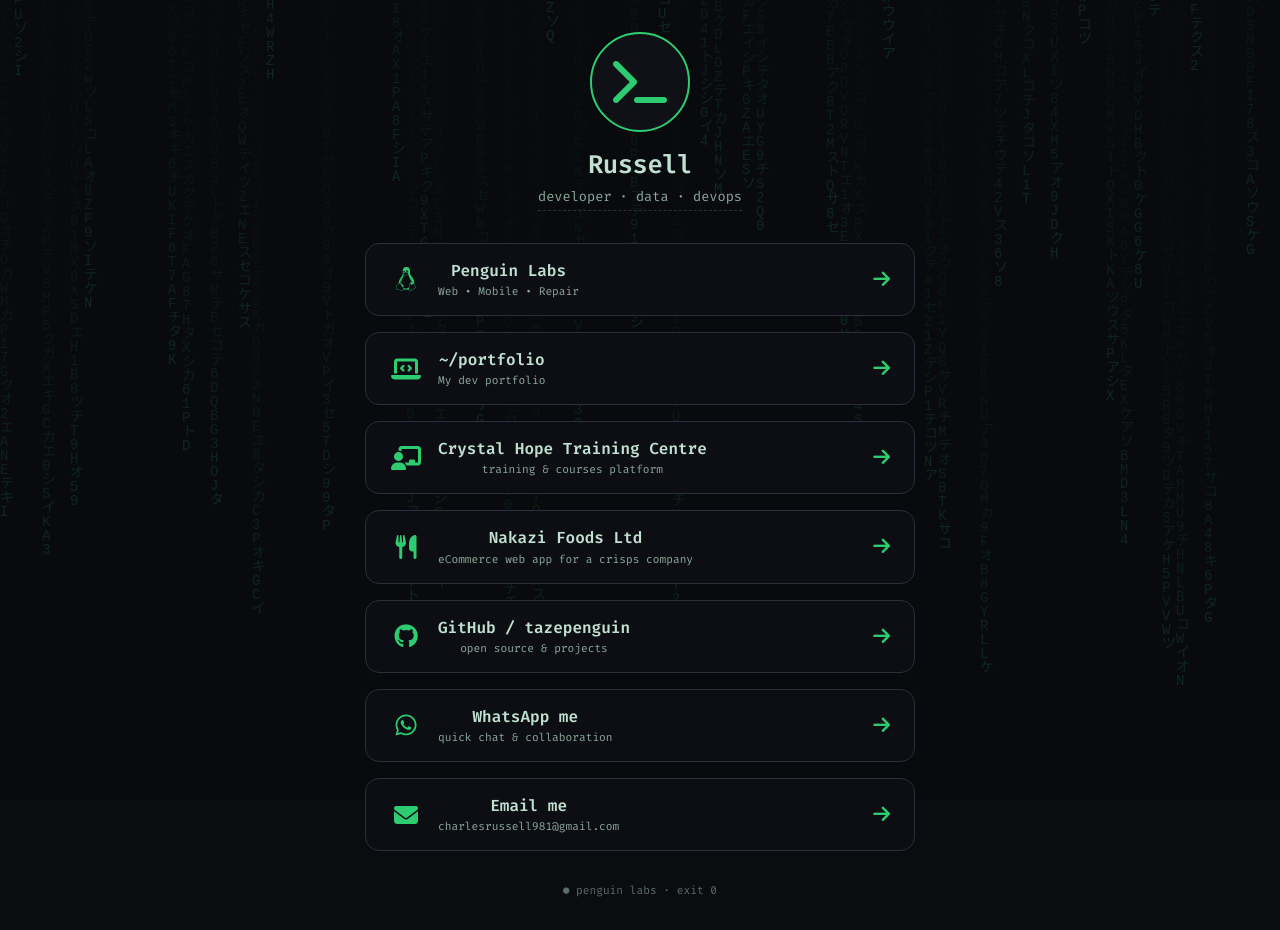
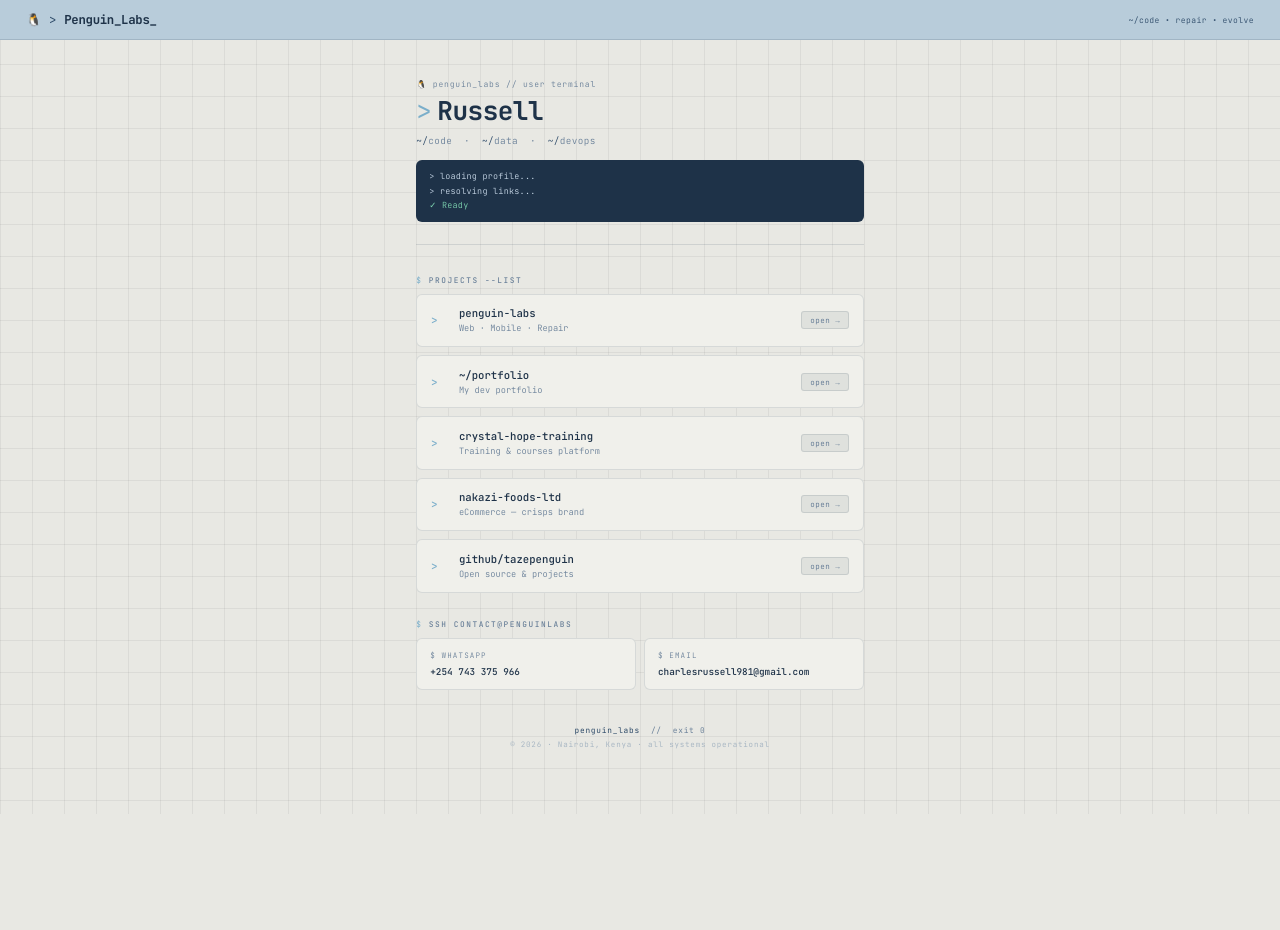
Before and after one commit to tazepenguin/linktree, a plain HTML site: page index.html in a window 1280 px wide. After the commit the page ends 814 px from the top, so only its background shows below. Drawn offline with Linux system fonts and the light colour scheme; animation ran at ten frames a second.

Commit message:
Update index.html

```diff
--- a/index.html
+++ b/index.html
@@ -1,369 +1,434 @@
 <!DOCTYPE html>
 <html lang="en">
 <head>
-  <meta charset="UTF-8">
-  <meta name="viewport" content="width=device-width, initial-scale=1.0, viewport-fit=cover">
-  <title>Russell | links</title>
-  <link href="https://fonts.googleapis.com/css2?family=Fira+Code:wght@400;500;600;700&display=swap" rel="stylesheet">
+<meta charset="UTF-8" />
+<meta name="viewport" content="width=device-width, initial-scale=1.0" />
+<title>Russell // Penguin Labs</title>
+<link rel="preconnect" href="https://fonts.googleapis.com" />
+<link rel="preconnect" href="https://fonts.gstatic.com" crossorigin />
+<link href="https://fonts.googleapis.com/css2?family=JetBrains+Mono:wght@300;400;500;700&display=swap" rel="stylesheet" />
+<style>
+  *, *::before, *::after { box-sizing: border-box; margin: 0; padding: 0; }
 
-  <link rel="stylesheet" href="https://cdnjs.cloudflare.com/ajax/libs/font-awesome/6.5.2/css/all.min.css">
-  <style>
-    * {
-      margin: 0;
-      padding: 0;
-      box-sizing: border-box;
+  :root {
+    --bg:           #e8e8e3;
+    --grid:         rgba(0,0,0,0.055);
+    --navbar:       #b8ccda;
+    --navbar-text:  #1e3248;
+    --surface:      #f0f0eb;
+    --surface-h:    #ffffff;
+    --border:       rgba(30,50,72,0.12);
+    --border-h:     rgba(30,50,72,0.28);
+    --navy:         #1e3248;
+    --navy-mid:     #2d4a68;
+    --blue-accent:  #7aaeca;
+    --text:         #1e3248;
+    --muted:        #6a8099;
+    --tag-bg:       rgba(30,50,72,0.08);
   }
+
+  html, body {
+    min-height: 100%;
+    font-family: 'JetBrains Mono', 'Courier New', monospace;
+    -webkit-font-smoothing: antialiased;
+    font-size: 13px;
+    background-color: var(--bg);
+    color: var(--text);
+  }
+
+  /* subtle grid background like the site */
   body {
-      background: #0a0c10;
-      font-family: 'Fira Code', monospace;
+    background-image:
+      linear-gradient(var(--grid) 1px, transparent 1px),
+      linear-gradient(90deg, var(--grid) 1px, transparent 1px);
+    background-size: 32px 32px;
     display: flex;
-      justify-content: center;
+    flex-direction: column;
     align-items: center;
     min-height: 100vh;
-      padding: 2rem 1rem;
-      color: #c0e0d0;
-      transition: background 0.1s;
+    padding-bottom: 5rem;
   }
-    .link-container {
-      max-width: 550px;
+
+  /* ── Navbar ── */
+  .navbar {
     width: 100%;
-      text-align: center;
-    }
-    .avatar {
-      width: 100px;
-      height: 100px;
-      border-radius: 50%;
-      border: 2px solid #2ecc71;
-      margin: 0 auto 1rem;
-      background: #1e2a2a;
-      display: flex;
-      align-items: center;
-      justify-content: center;
-      font-size: 3rem;
-      color: #2ecc71;
-      background: #0f1117;
-      transition: all 0.1s;
-    }
-    h1 {
-      font-size: 1.6rem;
-      font-weight: 600;
-      margin-bottom: 0.25rem;
-      letter-spacing: -0.5px;
-    }
-    .tagline {
-      color: #8ba89a;
-      font-size: 0.85rem;
-      margin-bottom: 2rem;
-      border-bottom: 1px dashed #2a2f3a;
-      display: inline-block;
-      padding-bottom: 0.3rem;
-    }
-    .link-card {
-      background: #0c0e13;
-      border: 1px solid #2a2f3a;
-      border-radius: 14px;
-      padding: 1rem 1.5rem;
-      margin-bottom: 1rem;
-      display: flex;
-      align-items: center;
-      justify-content: space-between;
-      text-decoration: none;
-      color: #c0e0d0;
-      transition: all 0.2s ease;
-      backdrop-filter: blur(2px);
-    }
-    .link-card:hover {
-      border-color: #2ecc71;
-      transform: translateY(-2px);
-      box-shadow: 0 5px 12px rgba(46,204,113,0.2);
-    }
-    .link-left {
+    background: var(--navbar);
+    padding: 0.85rem 2rem;
     display: flex;
     align-items: center;
     gap: 1rem;
-    }
-    .link-left i {
-      font-size: 1.5rem;
-      width: 32px;
-      color: #2ecc71;
-    }
-    .link-info h3 {
-      font-size: 1rem;
-      font-weight: 600;
-      margin-bottom: 0.2rem;
-    }
-    .link-info p {
-      font-size: 0.7rem;
-      color: #8ba89a;
-    }
-    .arrow {
-      color: #2ecc71;
-      font-size: 1.2rem;
-      transition: 0.2s;
-    }
-    .link-card:hover .arrow {
-      transform: translateX(4px);
-    }
-    footer {
-      margin-top: 2rem;
-      font-size: 0.7rem;
-      color: #5a6e66;
-    }
-    .matrix-bg {
-      position: fixed;
-      top: 0;
-      left: 0;
-      width: 100%;
-      height: 100%;
-      z-index: -1;
-      opacity: 0.15;
-      pointer-events: none;
+    margin-bottom: 3rem;
+    border-bottom: 1px solid rgba(30,50,72,0.15);
   }
 
-    body.glitch {
-      animation: bgFlicker 0.15s infinite;
+  .navbar-brand {
+    display: flex;
+    align-items: baseline;
+    gap: 8px;
+    font-weight: 700;
+    font-size: 0.95rem;
+    color: var(--navy);
+    letter-spacing: -0.3px;
   }
 
-    @keyframes bgFlicker {
-      0%, 100% { background: #0a0c10; }
-      50% { background: #0e1218; }
+  .navbar-brand .prompt { color: var(--navy-mid); font-weight: 400; }
+
+  .navbar-sub {
+    font-size: 0.62rem;
+    color: var(--navy-mid);
+    font-weight: 300;
+    letter-spacing: 0.05em;
+    margin-left: auto;
   }
 
-    body.glitch .link-container {
-      animation: containerShake 0.12s infinite;
+  /* ── Wrap ── */
+  .wrap {
+    width: 100%;
+    max-width: 480px;
+    padding: 0 1.25rem;
+    animation: fadeUp 0.45s ease both;
   }
 
-    body.glitch .avatar,
-    body.glitch h1,
-    body.glitch .tagline,
-    body.glitch .link-card,
-    body.glitch footer {
-      animation: textGlitch 0.18s infinite;
+  @keyframes fadeUp {
+    from { opacity: 0; transform: translateY(12px); }
+    to   { opacity: 1; transform: translateY(0); }
   }
 
-    @keyframes textGlitch {
-      0% {
-        transform: translate(0);
-        text-shadow: 0 0 0 #2ecc71;
-        filter: blur(0);
-        opacity: 1;
-      }
-      10% {
-        transform: translate(-2px, 1px);
-        text-shadow: -2px 0 #ff0055, 2px 0 #00ffff;
-      }
-      20% {
-        transform: translate(2px, -2px);
-        text-shadow: 2px 0 #ff0055, -2px 0 #00ffff;
-        filter: blur(0.4px);
-      }
-      30% {
-        transform: translate(-1px, 2px);
-        text-shadow: -1px 0 #00ffaa, 1px 0 #ff00aa;
-      }
-      40% {
-        transform: translate(3px, 0);
-        text-shadow: 3px 0 red, -3px 0 cyan;
-        filter: blur(0.6px);
-        opacity: 0.9;
-      }
-      50% {
-        transform: translate(-3px, -1px);
-        text-shadow: -3px 0 cyan, 3px 0 magenta;
-      }
-      60% {
-        transform: translate(1px, 2px);
-        text-shadow: 1px 0 lime, -1px 0 yellow;
-        filter: blur(0.3px);
-      }
-      70% {
-        transform: translate(-2px, -2px);
-        text-shadow: -2px 0 #0ff, 2px 0 #f0f;
-      }
-      80% {
-        transform: translate(2px, 1px);
-        text-shadow: 2px 0 red, -2px 0 blue;
-        opacity: 0.95;
-      }
-      90% {
-        transform: translate(-1px, 0);
-        text-shadow: -1px 0 #ff9900, 1px 0 #00ccff;
-      }
-      100% {
-        transform: translate(0);
-        text-shadow: 0 0 0 #2ecc71;
-        filter: blur(0);
-        opacity: 1;
-      }
+  /* ── Hero ── */
+  .hero {
+    margin-bottom: 2.25rem;
+    padding-bottom: 1.75rem;
+    border-bottom: 1px solid var(--border);
   }
 
-    @keyframes containerShake {
-      0%, 100% { transform: translate(0); }
-      25% { transform: translate(-3px, 1px); }
-      50% { transform: translate(3px, -1px); }
-      75% { transform: translate(-1px, 2px); }
+  .hero-eyebrow {
+    font-size: 0.62rem;
+    color: var(--muted);
+    font-weight: 300;
+    letter-spacing: 0.1em;
+    margin-bottom: 6px;
   }
 
-    body.glitch .avatar i {
-      animation: iconGlitch 0.2s infinite;
+  .hero-title {
+    font-size: 2rem;
+    font-weight: 700;
+    color: var(--navy);
+    letter-spacing: -0.5px;
+    line-height: 1.05;
+    display: flex;
+    align-items: center;
+    gap: 6px;
   }
 
-    @keyframes iconGlitch {
-      0%, 100% { transform: scale(1); }
-      30% { transform: scale(1.05) rotate(2deg); }
-      60% { transform: scale(0.98) rotate(-2deg); }
+  .hero-title .prompt-sym {
+    color: var(--blue-accent);
+    font-weight: 400;
   }
 
-    body.glitch .link-card {
-      border-color: #ff0055;
-      box-shadow: 0 0 8px rgba(255, 0, 85, 0.3);
+  .cursor {
+    display: inline-block;
+    width: 12px;
+    height: 1.2em;
+    background: var(--navy);
+    vertical-align: text-bottom;
+    animation: blink 1.1s step-end infinite;
+    border-radius: 1px;
   }
+
+  @keyframes blink {
+    0%, 100% { opacity: 1; }
+    50%       { opacity: 0; }
+  }
+
+  .hero-sub {
+    margin-top: 8px;
+    font-size: 0.72rem;
+    color: var(--muted);
+    font-weight: 300;
+    letter-spacing: 0.04em;
+  }
+
+  .hero-sub .seg { color: var(--navy-mid); }
+
+  /* ── Terminal block (like the site's deploy box) ── */
+  .terminal-block {
+    margin-top: 1rem;
+    background: var(--navy);
+    border-radius: 6px;
+    padding: 0.7rem 1rem;
+    font-size: 0.65rem;
+    color: #8ab0cc;
+    font-weight: 300;
+    line-height: 1.7;
+    letter-spacing: 0.03em;
+  }
+
+  .terminal-block .t-success { color: #7dd3b0; }
+  .terminal-block .t-cmd     { color: #c8d8e8; }
+
+  /* ── Section label ── */
+  .section-label {
+    font-size: 0.6rem;
+    font-weight: 500;
+    color: var(--muted);
+    letter-spacing: 0.2em;
+    text-transform: uppercase;
+    margin: 2rem 0 0.7rem;
+  }
+
+  .section-label::before {
+    content: '$ ';
+    color: var(--blue-accent);
+    font-weight: 400;
+  }
+
+  /* ── Link cards ── */
+  .links {
+    display: flex;
+    flex-direction: column;
+    gap: 8px;
+  }
+
+  .link-card {
+    display: flex;
+    align-items: center;
+    gap: 12px;
+    padding: 0.9rem 1.05rem;
+    background: var(--surface);
+    border: 1px solid var(--border);
+    border-radius: 6px;
+    text-decoration: none;
+    color: var(--text);
+    transition: background 0.15s, border-color 0.15s, transform 0.15s;
+    animation: fadeUp 0.4s ease both;
+    position: relative;
+    overflow: hidden;
+  }
+
+  .link-card::after {
+    content: '';
+    position: absolute;
+    left: 0; top: 0; bottom: 0;
+    width: 3px;
+    background: var(--navy);
+    opacity: 0;
+    transition: opacity 0.15s;
+  }
+
+  .link-card:hover {
+    background: var(--surface-h);
+    border-color: var(--border-h);
+    transform: translateY(-1px);
+  }
+
+  .link-card:hover::after { opacity: 1; }
+
+  .link-card:nth-child(1) { animation-delay: 0.07s; }
+  .link-card:nth-child(2) { animation-delay: 0.12s; }
+  .link-card:nth-child(3) { animation-delay: 0.17s; }
+  .link-card:nth-child(4) { animation-delay: 0.22s; }
+  .link-card:nth-child(5) { animation-delay: 0.27s; }
+
+  .link-prompt {
+    color: var(--blue-accent);
+    font-size: 0.85rem;
+    font-weight: 500;
+    flex-shrink: 0;
+    width: 16px;
+  }
+
+  .link-info { flex: 1; min-width: 0; }
+
+  .link-title {
+    font-size: 0.82rem;
+    font-weight: 500;
+    color: var(--navy);
+    white-space: nowrap;
+    overflow: hidden;
+    text-overflow: ellipsis;
+  }
+
+  .link-desc {
+    margin-top: 2px;
+    font-size: 0.67rem;
+    color: var(--muted);
+    font-weight: 300;
+  }
+
+  .link-badge {
+    font-size: 0.58rem;
+    padding: 3px 8px;
+    border: 1px solid var(--border);
+    border-radius: 3px;
+    color: var(--muted);
+    flex-shrink: 0;
+    letter-spacing: 0.06em;
+    background: var(--tag-bg);
+    transition: background 0.15s, border-color 0.15s, color 0.15s;
+  }
+
+  .link-card:hover .link-badge {
+    background: var(--navy);
+    border-color: var(--navy);
+    color: #c8d8e8;
+  }
+
+  /* ── Contact grid ── */
+  .contact-grid {
+    display: grid;
+    grid-template-columns: 1fr 1fr;
+    gap: 8px;
+  }
+
+  .contact-card {
+    padding: 0.85rem 1rem;
+    background: var(--surface);
+    border: 1px solid var(--border);
+    border-radius: 6px;
+    text-decoration: none;
+    display: flex;
+    flex-direction: column;
+    gap: 5px;
+    transition: background 0.15s, border-color 0.15s;
+    animation: fadeUp 0.4s ease 0.32s both;
+  }
+
+  .contact-card:hover {
+    background: var(--surface-h);
+    border-color: var(--border-h);
+  }
+
+  .contact-key {
+    font-size: 0.58rem;
+    color: var(--muted);
+    font-weight: 300;
+    letter-spacing: 0.15em;
+    text-transform: uppercase;
+  }
+
+  .contact-val {
+    font-size: 0.72rem;
+    color: var(--navy);
+    font-weight: 500;
+    word-break: break-all;
+  }
+
+  /* ── Footer ── */
+  footer {
+    margin-top: 2.75rem;
+    font-size: 0.6rem;
+    color: var(--muted);
+    text-align: center;
+    letter-spacing: 0.1em;
+    animation: fadeUp 0.4s ease 0.4s both;
+  }
+
+  footer .accent { color: var(--navy-mid); }
+  .status-bar { margin-top: 4px; font-size: 0.58rem; color: #aab8c4; }
 </style>
 </head>
 <body>
-  <canvas id="matrixCanvas" class="matrix-bg"></canvas>
-  <div class="link-container">
-    <div class="avatar">
-      <i class="fas fa-terminal"></i>
+
+<!-- Navbar -->
+<nav class="navbar">
+  <div class="navbar-brand">
+    🐧 <span class="prompt">&gt;</span> Penguin_Labs_
   </div>
-    <h1>Russell</h1>
-    <div class="tagline">developer · data · devops</div>
+  <div class="navbar-sub">~/code • repair • evolve</div>
+</nav>
 
+<div class="wrap">
 
-    <a href="https://penguinlabs.onrender.com" target="_blank" class="link-card">
-      <div class="link-left">
-        <i class="fa-brands fa-linux"></i>
-        <div class="link-info">
-          <h3>Penguin Labs</h3>
-          <p>Web • Mobile • Repair</p>
+  <!-- Hero -->
+  <div class="hero">
+    <div class="hero-eyebrow">🐧 penguin_labs // user terminal</div>
+    <div class="hero-title">
+      <span class="prompt-sym">&gt;</span> Russell<span class="cursor"></span>
+    </div>
+    <div class="hero-sub">
+      <span class="seg">~/</span>code &nbsp;·&nbsp;
+      <span class="seg">~/</span>data &nbsp;·&nbsp;
+      <span class="seg">~/</span>devops
+    </div>
+
+    <div class="terminal-block">
+      <div><span class="t-cmd">&gt; loading profile...</span></div>
+      <div><span class="t-cmd">&gt; resolving links...</span></div>
+      <div><span class="t-success">✓ Ready</span></div>
     </div>
   </div>
-      <div class="arrow"><i class="fas fa-arrow-right"></i></div>
+
+  <!-- Projects -->
+  <div class="section-label">projects --list</div>
+  <div class="links">
+
+    <a class="link-card" href="https://penguinlabs.onrender.com" target="_blank" rel="noopener">
+      <div class="link-prompt">&gt;</div>
+      <div class="link-info">
+        <div class="link-title">penguin-labs</div>
+        <div class="link-desc">Web · Mobile · Repair</div>
+      </div>
+      <div class="link-badge">open →</div>
     </a>
 
-    <a href="https://russell-portfolio.onrender.com" target="_blank" class="link-card">
-      <div class="link-left">
-        <i class="fas fa-laptop-code"></i>
+    <a class="link-card" href="https://russell-portfolio.onrender.com" target="_blank" rel="noopener">
+      <div class="link-prompt">&gt;</div>
       <div class="link-info">
-          <h3>~/portfolio</h3>
-          <p>My dev portfolio</p>
+        <div class="link-title">~/portfolio</div>
+        <div class="link-desc">My dev portfolio</div>
       </div>
-      </div>
-      <div class="arrow"><i class="fas fa-arrow-right"></i></div>
+      <div class="link-badge">open →</div>
     </a>
 
-    <a href="https://crystalhopetrainingcentre.onrender.com" target="_blank" class="link-card">
-      <div class="link-left">
-        <i class="fas fa-chalkboard-user"></i>
+    <a class="link-card" href="https://crystalhopetrainingcentre.onrender.com" target="_blank" rel="noopener">
+      <div class="link-prompt">&gt;</div>
       <div class="link-info">
-          <h3>Crystal Hope Training Centre</h3>
-          <p>training & courses platform</p>
+        <div class="link-title">crystal-hope-training</div>
+        <div class="link-desc">Training &amp; courses platform</div>
       </div>
-      </div>
-      <div class="arrow"><i class="fas fa-arrow-right"></i></div>
+      <div class="link-badge">open →</div>
     </a>
 
-    <a href="https://nakazifoodsltd-frontend.onrender.com" target="_blank" class="link-card">
-      <div class="link-left">
-        <i class="fas fa-utensils"></i>
+    <a class="link-card" href="https://nakazifoodsltd-frontend.onrender.com" target="_blank" rel="noopener">
+      <div class="link-prompt">&gt;</div>
       <div class="link-info">
-          <h3>Nakazi Foods Ltd</h3>
-          <p>eCommerce web app for a crisps company</p>
+        <div class="link-title">nakazi-foods-ltd</div>
+        <div class="link-desc">eCommerce — crisps brand</div>
       </div>
-      </div>
-      <div class="arrow"><i class="fas fa-arrow-right"></i></div>
+      <div class="link-badge">open →</div>
     </a>
 
-    <a href="https://github.com/tazepenguin" target="_blank" class="link-card">
-      <div class="link-left">
-        <i class="fab fa-github"></i>
+    <a class="link-card" href="https://github.com/tazepenguin" target="_blank" rel="noopener">
+      <div class="link-prompt">&gt;</div>
       <div class="link-info">
-          <h3>GitHub / tazepenguin</h3>
-          <p>open source & projects</p>
+        <div class="link-title">github/tazepenguin</div>
+        <div class="link-desc">Open source &amp; projects</div>
       </div>
-      </div>
-      <div class="arrow"><i class="fas fa-arrow-right"></i></div>
+      <div class="link-badge">open →</div>
     </a>
 
-    <a href="https://wa.me/254743375966?text=Hello%20Russell%2C%20I%20saw%20your%20linktree%20and%20I%27m%20interested%20in%20collaborating%21" target="_blank" class="link-card">
-      <div class="link-left">
-        <i class="fab fa-whatsapp"></i>
-        <div class="link-info">
-          <h3>WhatsApp me</h3>
-          <p>quick chat & collaboration</p>
-        </div>
-      </div>
-      <div class="arrow"><i class="fas fa-arrow-right"></i></div>
-    </a>
-
-    <a href="mailto:charlesrussell981@gmail.com?subject=Collaboration%20Inquiry%20from%20Linktree&body=Hi%20Russell%2C%20I%20saw%20your%20links%20and%20I'd%20like%20to%20talk%20about%20a%20project." class="link-card">
-      <div class="link-left">
-        <i class="fas fa-envelope"></i>
-        <div class="link-info">
-          <h3>Email me</h3>
-          <p>charlesrussell981@gmail.com</p>
-        </div>
-      </div>
-      <div class="arrow"><i class="fas fa-arrow-right"></i></div>
-    </a>
-
-    <footer>
-      <i class="fas fa-circle" style="font-size: 0.4rem; vertical-align: middle;"></i> penguin labs · exit 0
-    </footer>
   </div>
 
-  <script>
-    (function() {
-      const canvas = document.getElementById('matrixCanvas');
-      const ctx = canvas.getContext('2d');
-      let width, height, columns, drops;
-      const fontSize = 14;
-      const chars = "01アイウエオカキクケコサシスセソタチツテトABCDEFGHIJKLMNOPQRSTUVWXYZ0123456789".split('');
+  <!-- Contact -->
+  <div class="section-label">ssh contact@penguinlabs</div>
+  <div class="contact-grid">
+    <a class="contact-card" href="https://wa.me/254743375966?text=Hello%20Russell%2C%20I%20saw%20your%20linktree%20and%20I%27m%20interested%20in%20collaborating%21" target="_blank" rel="noopener">
+      <span class="contact-key">$ whatsapp</span>
+      <span class="contact-val">+254 743 375 966</span>
+    </a>
+    <a class="contact-card" href="mailto:charlesrussell981@gmail.com?subject=Collaboration%20Inquiry&body=Hi%20Russell%2C%20I'd%20like%20to%20discuss%20a%20project." target="_blank" rel="noopener">
+      <span class="contact-key">$ email</span>
+      <span class="contact-val">charlesrussell981@gmail.com</span>
+    </a>
+  </div>
 
-      function resize() {
-        width = window.innerWidth;
-        height = window.innerHeight;
-        canvas.width = width;
-        canvas.height = height;
-        columns = Math.floor(width / fontSize);
-        drops = Array(columns).fill().map(() => Math.random() * -100);
-      }
+  <!-- Footer -->
+  <footer>
+    <div><span class="accent">penguin_labs</span> &nbsp;//&nbsp; exit 0</div>
+    <div class="status-bar">© 2026 · Nairobi, Kenya · all systems operational</div>
+  </footer>
 
-      function draw() {
-        ctx.fillStyle = 'rgba(10, 12, 16, 0.05)';
-        ctx.fillRect(0, 0, width, height);
-        ctx.fillStyle = '#2ecc71';
-        ctx.font = fontSize + 'px monospace';
-        for (let i = 0; i < drops.length; i++) {
-          const text = chars[Math.floor(Math.random() * chars.length)];
-          const x = i * fontSize;
-          const y = drops[i] * fontSize;
-          ctx.fillText(text, x, y);
-          if (y > height && Math.random() > 0.975) drops[i] = 0;
-          drops[i]++;
-        }
-        requestAnimationFrame(draw);
-      }
+</div>
 
-      window.addEventListener('resize', () => { resize(); });
-      resize();
-      draw();
-
-      const body = document.body;
-
-      function triggerGlitch() {
-        body.classList.add('glitch');
-        setTimeout(() => {
-          body.classList.remove('glitch');
-        }, 2000);
-      }
-
-      triggerGlitch();
-
-      setInterval(() => {
-        triggerGlitch();
-      }, 10000);
-    })();
-  </script>
 </body>
 </html>
```
Lines whose indentation alone changed are shown as unchanged.
